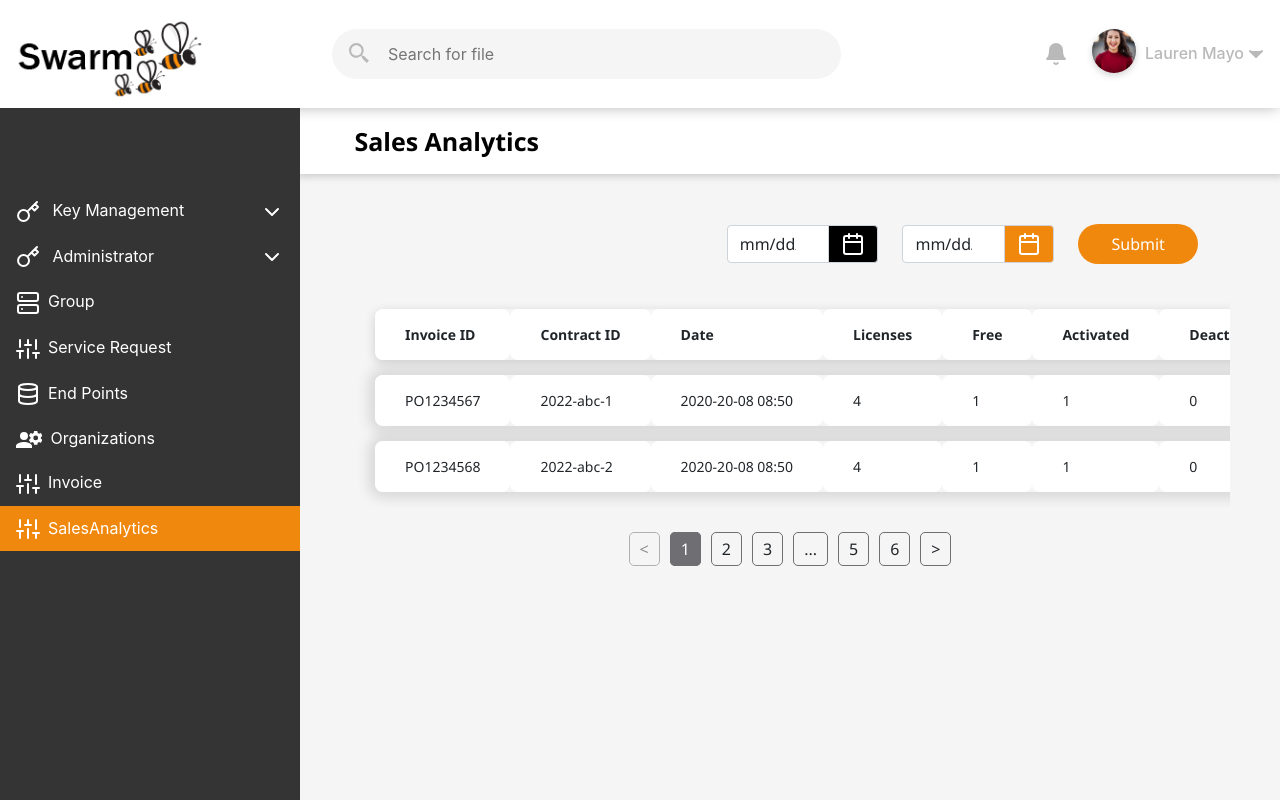
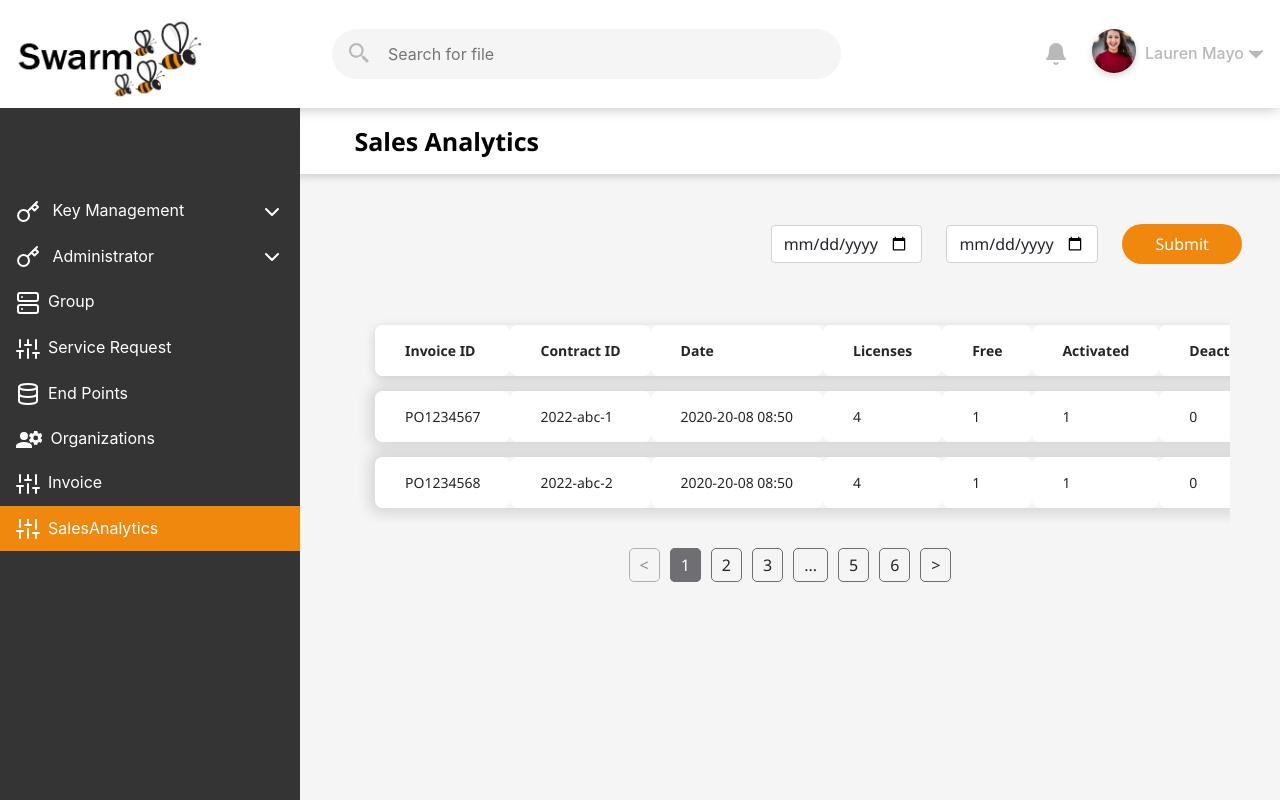
Before and after one commit to hyrrokkincto/kmsreact, a React (Create React App) app: page /kms/admin/sales-analytics in a window 1280 px wide. Built offline with nearby package versions, Linux system fonts and the light colour scheme.

Commit message:
Date Format

```diff
--- a/src/Styles/CommonStyles/index.scss
+++ b/src/Styles/CommonStyles/index.scss
@@ -20,4 +20,8 @@ height: calc(100% - 62px);
 overflow-y: auto;
 padding: 50px;
 }
-.filter ::-webkit-calendar-picker-indicator { opacity: 0 }
+@media (max-width: 992px){
+.custom-container {
+    padding: 20px;
+    }
+}
--- a/src/pages/SalesAnalytics/index.tsx
+++ b/src/pages/SalesAnalytics/index.tsx
@@ -1,5 +1,5 @@
 import React, { useEffect, useState } from "react";
-import {FormControl, InputGroup } from 'react-bootstrap'
+import {Form, FormControl, InputGroup } from 'react-bootstrap'
 import SalesAnalyticsConfigData from "../../Config/SalesAnalyticsConfig.json"
 import * as Feather from 'react-feather';
 import ReactPaginate from "react-paginate";
@@ -38,29 +38,19 @@ const [SalesAnalyticsList, setSalesAnalyticsList] = useState([] as SalesListItem
         <div className="custom-container">
         <div className="filter">
             <div className='row align-items-center justify-content-end'>
-                <div className='col-md-7'>
-                    <div className='row align-items-center'>
-                        <div className='col-md-4'>
-                             <InputGroup>
-                                <FormControl
-                                type="date"
-                                aria-label="from-date"
-                                aria-describedby="from-date"
-                                />
-                                <InputGroup.Text className="bg-block" id="from-date"><Feather.Calendar /></InputGroup.Text>
-                            </InputGroup>
+                <div className='col-md-10 col-lg-10 col-xl-7'>
+                    <div className='row align-items-center justify-content-end'>
+                        <div className='col-md-4 mb-3'>
+                            <Form.Group controlId="exampleForm.ControlInput1">
+                              <Form.Control type="date" />
+                            </Form.Group>
                         </div>
-                        <div className='col-md-4'>
-                             <InputGroup>
-                                <FormControl
-                                type="date"
-                                aria-label="to-date"
-                                aria-describedby="to-date"
-                                />
-                                <InputGroup.Text className="bg-theme" id="to-date"><Feather.Calendar /></InputGroup.Text>
-                            </InputGroup>
+                        <div className='col-md-4 mb-3'>
+                          <Form.Group controlId="exampleForm.ControlInput1">
+                            <Form.Control type="date" />
+                          </Form.Group>
                         </div>
-                        <div className='col-md-4'>
+                        <div className='col-md-3 mb-3 text-xl-center'>
                             <button className="btn btn-theme-primary me-3">Submit</button>
                         </div>
                     </div>
@@ -104,30 +94,6 @@ const [SalesAnalyticsList, setSalesAnalyticsList] = useState([] as SalesListItem
                     ) : (
                       <></>
                     )}
-                      {/* <tr>
-                        <td>PO1234567</td>
-                        <td>2022-abc-1	</td>
-                        <td>2020-20-08 08:50</td>
-                        <td>4</td>
-                        <td>1</td>
-                        <td>1</td>
-                        <td>0</td>
-                        <td>0</td>
-                        <td>0</td>
-                        <td>1</td>
-                      </tr>
-                      <tr>
-                        <td>PO1234567</td>
-                        <td>2022-abc-1	</td>
-                        <td>2020-20-08 08:50</td>
-                        <td>4</td>
-                        <td>1</td>
-                        <td>1</td>
-                        <td>0</td>
-                        <td>0</td>
-                        <td>0</td>
-                        <td>1</td>
-                      </tr> */}
                 </tbody>
             </table>
         </div>
```
